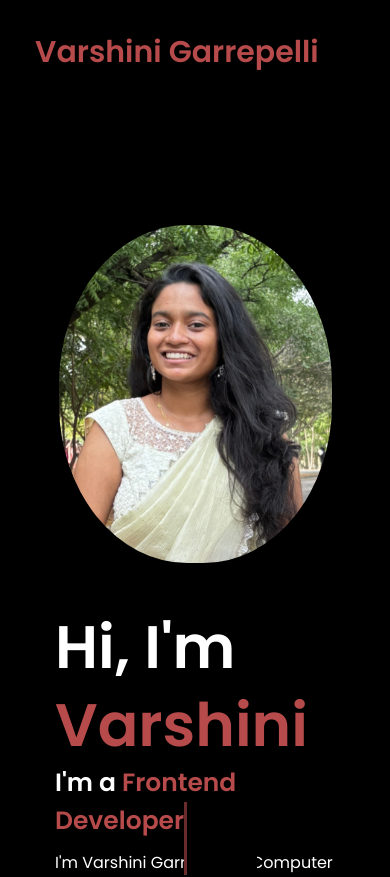
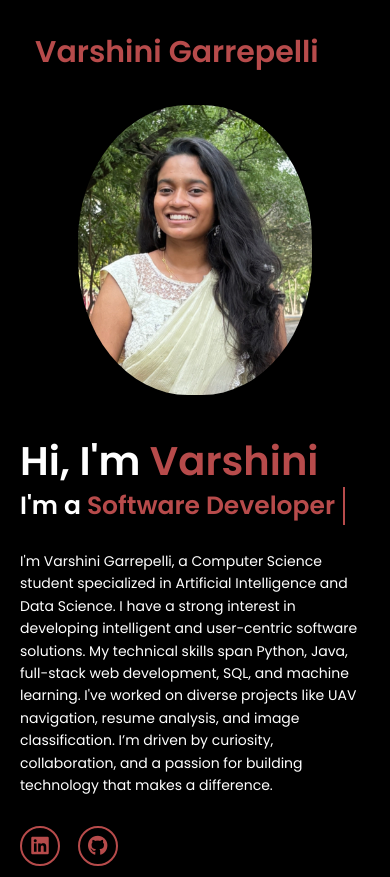
Before and after one commit to GarrepelliVarshini/Portfolio, a plain HTML site: page index.html in a window 390 px wide. Shown: the top 877 px of the page. Drawn offline with Linux system fonts and the light colour scheme.

Commit message:
Fixed typing animation and mobile layout

```diff
--- a/index.html
+++ b/index.html
@@ -186,7 +186,7 @@
   </p>
 
   <div class="mail-button">
-    <a href="mailto:varshiniagarrepelli@gmail.com" class="btn">Send an Email</a>
+    <a href="mailto:varshinigarrepelli@gmail.com" class="btn">Send an Email</a>
   </div>
 </section>
 
--- a/style.css
+++ b/style.css
@@ -106,54 +106,123 @@ section{
     min-height: 100vh;
     padding: 5rem 9% 5rem;
 }
-
-.home{
+.home {
     display: flex;
+    flex-wrap: wrap;
     justify-content: center;
     align-items: center;
     gap: 8rem;
     background-color: black;
+    padding: 2rem;
 }
 
-.home .home-content h1{
+.home-content {
+    color: white;
+    max-width: 600px;
+}
+
+.home-content h1 {
     font-size: 6rem;
     font-weight: 700;
     line-height: 1.3;
 }
 
-span{
-    color: #b74b4b;
-}
-
-.home-content h3{
+.home-content h3 {
     font-size: 4rem;
     margin-bottom: 1rem;
     font-weight: 700;
 }
 
-.home-content p{
+.home-content p {
     font-size: 1.6rem;
+    margin-top: 1rem;
+    line-height: 1.6;
 }
 
-.home-img{
+span {
+    color: #b74b4b;
+}
+
+.home-img {
+    display: flex;
+    justify-content: center;
+    align-items: center;
     border-radius: 10%;
 }
 
-.home-img img{
-    position: relative;
+.home-img img {
     width: 23vw;
+    max-width: 300px;
     border-radius: 47%;
-    box-shadow: 0 0 25px solid #b74b4b;
+    /* box-shadow: 0 0 25px #b74b4b; */
     cursor: pointer;
     transition: 0.2s linear;
 }
 
-.home-img img:hover{
+.home-img img:hover {
     font-size: 1.8rem;
     font-weight: 500;
 }
 
-.social-icons a{
+/* Typing Text Animation */
+.typing-text {
+    font-size: 34px;
+    font-weight: 600;
+    display: inline-block;
+    min-width: 280px;
+    margin-bottom: 2rem;
+    position: relative;
+    white-space: nowrap;
+    overflow: hidden;
+    color: white;
+}
+
+.typing-text span {
+    display: inline-block;
+    position: relative;
+    color: #b74b4b;
+    padding-right: 10px;
+}
+
+.typing-text span::before {
+    content: "Python Developer";
+    animation: words 6s steps(1, end) infinite;
+}
+
+.typing-text span::after {
+    content: "";
+    position: absolute;
+    right: 0;
+    top: 0;
+    height: 100%;
+    width: 2px;
+    background-color: #b74b4b;
+    animation: blink 0.7s steps(1) infinite;
+}
+
+@keyframes blink {
+    0%, 100% {
+        opacity: 1;
+    }
+    50% {
+        opacity: 0;
+    }
+}
+
+@keyframes words {
+    0%, 33% {
+        content: "Python Developer";
+    }
+    34%, 66% {
+        content: "Frontend Developer";
+    }
+    67%, 100% {
+        content: "Software Developer";
+    }
+}
+
+/* Social Icons */
+.social-icons a {
     display: inline-flex;
     justify-content: center;
     align-items: center;
@@ -168,14 +237,15 @@ span{
     color: #b74b4b;
 }
 
-.social-icons a:hover{
+.social-icons a:hover {
     color: black;
     transform: scale(1.3) translateY(-5px);
     background-color: #b74b4b;
-    box-shadow: 0  0 25px #b74b4b;
+    box-shadow: 0 0 25px #b74b4b;
 }
 
-.btn{
+/* Button */
+.btn {
     display: inline-block;
     padding: 1rem 2.8rem;
     background-color: black;
@@ -189,83 +259,37 @@ span{
     cursor: pointer;
 }
 
-.btn:hover{
-    transform: scale3d(1.03);
+.btn:hover {
+    transform: scale3d(1.03, 1.03, 1.03);
     background-color: #b74b4b;
     color: black;
     box-shadow: 0 0 25px #b74b4b;
 }
 
-.typing-text{
-    font-size: 34px;
-    font-weight: 600;
-    min-width: 280px;
-}
+/* Responsive for tablets/phones */
+@media (max-width: 995px) {
+    .home {
+        flex-direction: column;
+        gap: 4rem;
+    }
 
-.typing-text span{
-    position: relative;
-}
+    .home-content h1 {
+        font-size: 4rem;
+    }
 
-.typing-text span::before{
-    content: "software Developer";
-    color: #b74b4b;
-    animation: words 20s infinite;
-}
+    .home-content h3 {
+        font-size: 2.5rem;
+    }
 
-.typing-text span::after{
-    content: "";
-    background-color: black;
-    position: absolute;
-    width: calc(100% + 8px);
-    height: 100%;
-    border-left: 3px solid black;
-    right: -8;
-    animation: cursor 0.6s infinite;
-}
+    .home-content p {
+        font-size: 1.4rem;
+    }
 
-@keyframes cursor{
-    to{
-        border-left: 3px solid #b74b4b;
+    .home-img img {
+        width: 60vw;
     }
 }
 
-@keyframes words{
-    0% {
-    content: "Python Developer";
-  }
-  50% {
-    content: "Frontend Developer";
-  }
-  100% {
-    content: "Software Developer";
-  }
-}
-
-@media (max-width: 1000px){
-    .home{
-        gap: 4rem;
-    }
-}
-
-@media(max-width:995px){
-    .home{
-        flex-direction: column;
-        margin: 5rem 4rem;
-    }
-
-    .home .home-content h3{
-        font-size: 2.5rem;
-    }
-
-    .home-content h1{
-        font-size: 5rem;
-    }
-
-    .home-img img{
-        width: 70vw;
-        margin-top: 4rem;
-    }
-}
 
 
 /* skills */
@@ -458,6 +482,20 @@ span{
   margin: 0 1.2rem 1.4rem;
 }
 
+@media (max-width: 768px) {
+    .projects {
+        flex-direction: column;
+        align-items: center;
+        gap: 2rem;
+        padding: 2rem;
+    }
+
+    .project-card {
+        width: 90%;
+        max-width: 400px;
+    }
+}
+
 
 
 /* contact */
```
